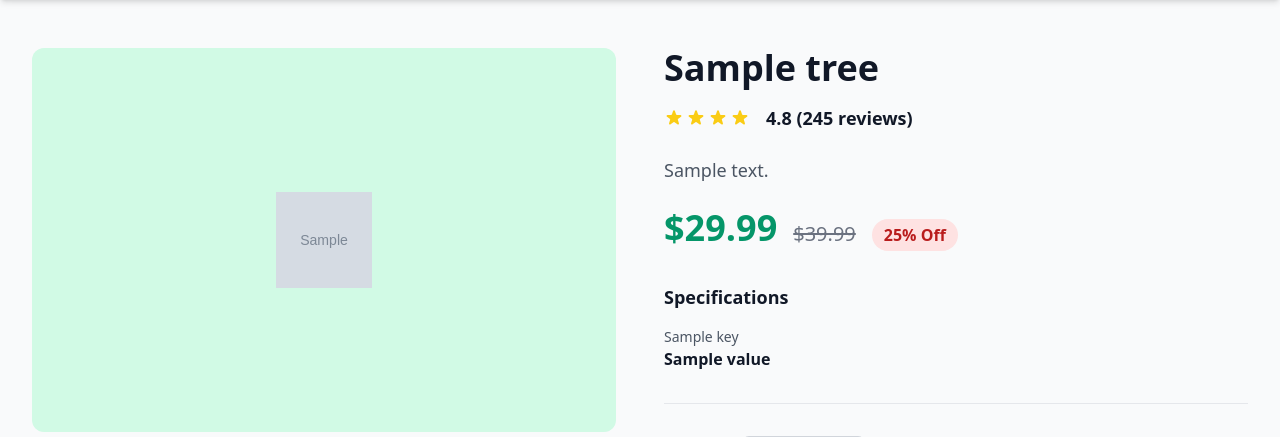
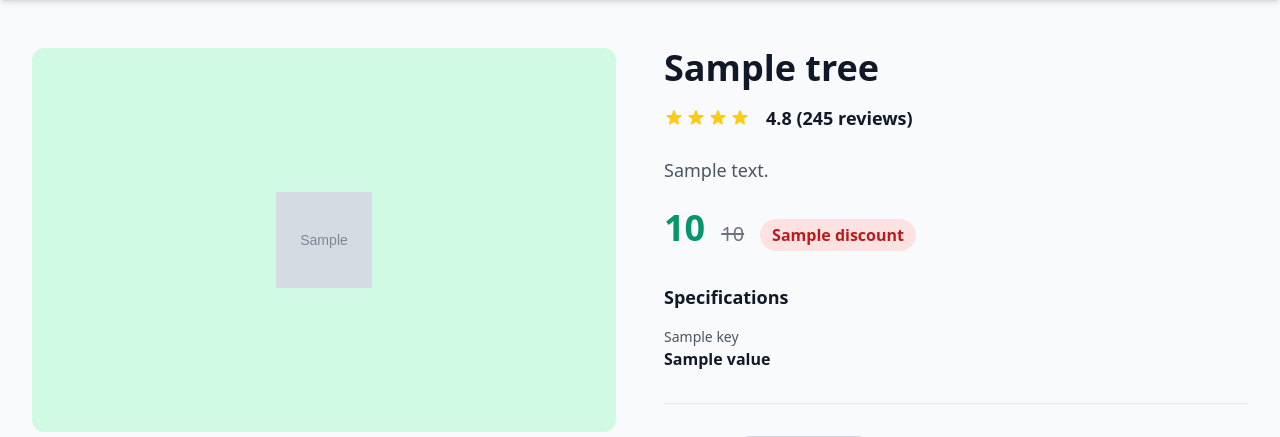
Before and after one commit to partho-debnath/greenleaf, a Django app: template trees/templates/tree_details.html in a window 1280 px wide. Shown: the part 64-501 px from the top of the page. Run offline with Django 5.2, Linux system fonts and the light colour scheme; the template is opened without the code that fills it: most values are stand-ins (such as "Sample title", 1, 10 or a date in 2020); grey boxes marked "Sample" are stand-in pictures; parts of the project's set-up code (start-up, migrations or seed data) failed here and were passed over; some libraries are stand-ins or nearby versions.

Commit message:
discount related calcualtion added

```diff
--- a/trees/templates/tree_details.html
+++ b/trees/templates/tree_details.html
@@ -48,9 +48,13 @@
                 <!-- Price -->
                 <div class="mb-8">
                     <div class="flex items-baseline gap-4">
-                        <span class="text-4xl font-bold text-emerald-600">$29.99</span>
-                        <span class="text-xl text-gray-500 line-through">$39.99</span>
-                        <span class="px-3 py-1 bg-red-100 dark:bg-red-900 text-red-700 dark:text-red-200 rounded-full font-semibold">25% Off</span>
+                        {% if tree.discount %}
+                            <span class="text-4xl font-bold text-emerald-600">{{tree.get_discount_price}}</span>
+                            <span class="text-xl text-gray-500 line-through">{{tree.price}}</span>
+                            <span class="px-3 py-1 bg-red-100 dark:bg-red-900 text-red-700 dark:text-red-200 rounded-full font-semibold">{{tree.discount.name}}</span>
+                        {% else %}
+                            <span class="text-4xl font-bold text-emerald-600">{{tree.price}}</span>
+                        {% endif %}
                     </div>
                 </div>
 
--- a/trees/views.py
+++ b/trees/views.py
@@ -8,7 +8,7 @@ from .models import Product
 class ProductListView(generic.ListView):
     template_name = "tree_list.html"
     queryset = Product.objects.select_related(
-        "category"
+        "category", "discount",
     ).order_by("id").all()
     paginator_class = Paginator
     paginate_by = 2
@@ -21,7 +21,7 @@ class ProductDetailsView(generic.DetailView):
     template_name = "tree_details.html"
     context_object_name = "tree"
     queryset = Product.objects.defer("thumbnail").select_related(
-        "category",
+        "category", "discount",
     ).prefetch_related(
         "images",
         "specifications",
```
Also changed, not shown: trees/admin.py (+12 -2 lines), trees/models.py (+13 -1 lines), trees/templates/tree_card.html (+9 -2 lines), db.sqlite3, trees/migrations/0007_alter_discount_value.py (added).
